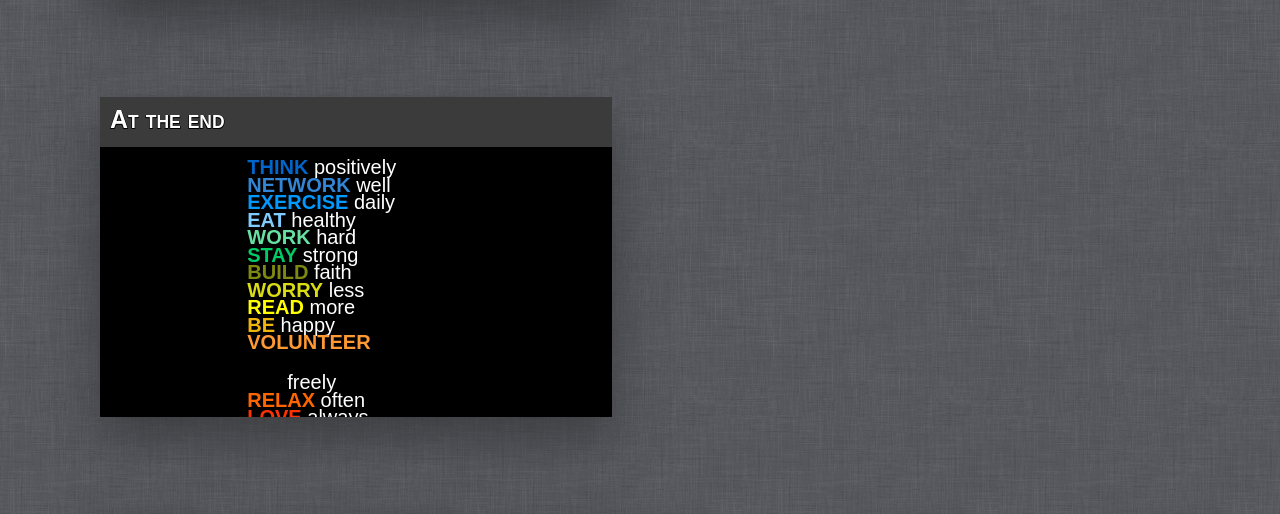
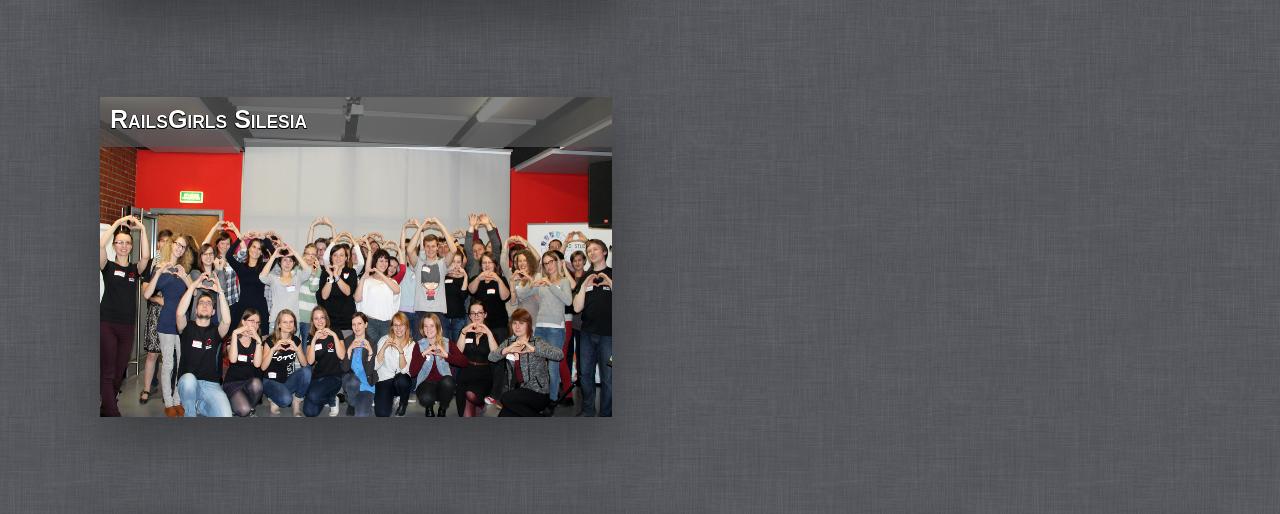
Before and after one commit to womanonrails/presentation-from-rails-girl-to-womanonrails, a plain HTML site: page index.html in a window 1280 px wide. Shown: the part 6383-6897 px from the top of the page. Drawn offline with Linux system fonts and the light colour scheme; a script that the page names is missing.

Commit message:
Rails Girls Silesia <3

```diff
--- a/index.html
+++ b/index.html
@@ -197,6 +197,11 @@
     <div></div>
   </section>
 
+  <section class="slide image-cover" style="background: url(images/rg-silesia.jpg) no-repeat center center; background-size:1050px 800px;">
+    <h2>RailsGirls Silesia</h2>
+    <div></div>
+  </section>
+
   <section class="slide image-cover" style='background-color:#000; color:#fff; font-size:30pt;'>
     <h2>At the end</h2>
     <div>
```
Also changed, not shown: images/rg-silesia.jpg (added).
